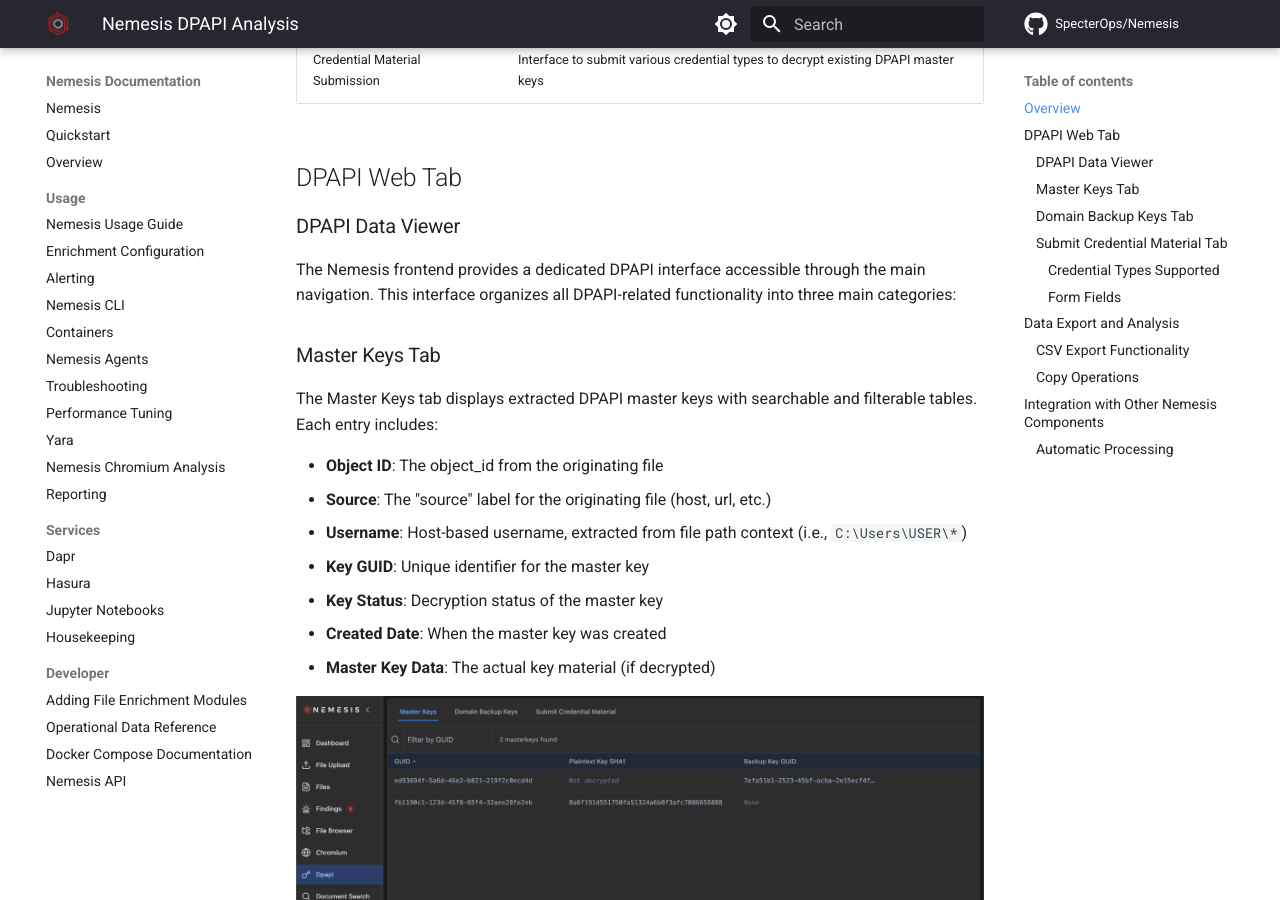
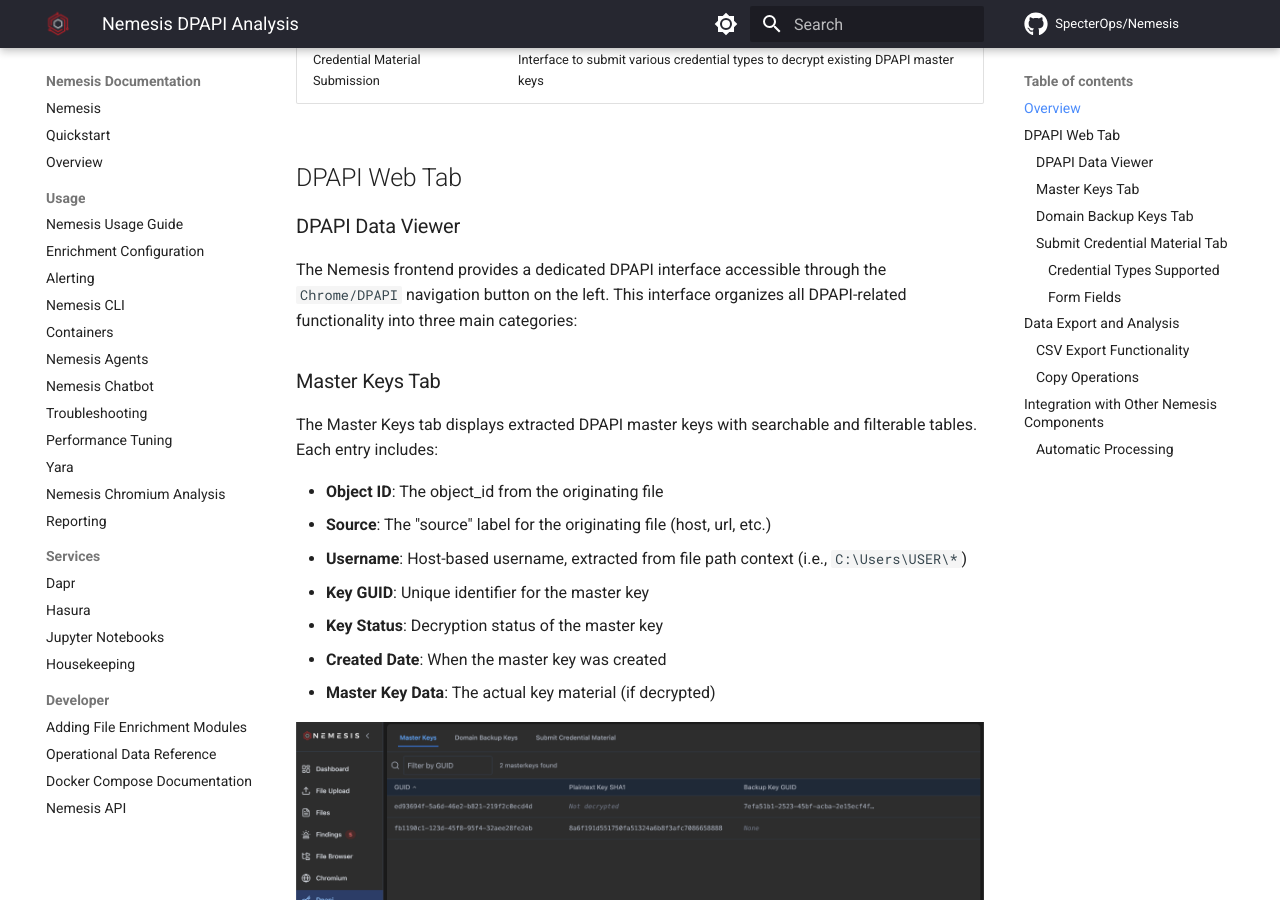
Before and after one commit to SpecterOps/Nemesis, an MkDocs documentation site: the page built from docs/dpapi.md, in a window 1280 px wide and 900 px high, scrolled down 648 px. Built offline with MkDocs 1.6.1 and Material for MkDocs 9.7.7, drawn with Linux system fonts in a browser that asks for light colours; comment, search, counter and statistics services are not loaded.

Commit message:
Update docs
- Update docs

```diff
--- a/docs/dpapi.md
+++ b/docs/dpapi.md
@@ -20,7 +20,7 @@
 
 ### DPAPI Data Viewer
 
-The Nemesis frontend provides a dedicated DPAPI interface accessible through the main navigation. This interface organizes all DPAPI-related functionality into three main categories:
+The Nemesis frontend provides a dedicated DPAPI interface accessible through the `Chrome/DPAPI` navigation button on the left. This interface organizes all DPAPI-related functionality into three main categories:
 
 ### Master Keys Tab
 
--- a/mkdocs.yml
+++ b/mkdocs.yml
@@ -22,6 +22,7 @@
     - cli.md
     - containers.md
     - agents.md
+    - chatbot.md
     - troubleshooting.md
     - performance.md
     - yara.md
```
Also changed, not shown: docs/agents.md (+10 -27 lines), docs/chatbot.md (added, +38 -0 lines), docs/chromium.md (+1 -1 lines), docs/images/nemesis_agents_configuration.png (added), docs/images/nemesis_chatbot.png, docs/images/nemesis_chatbot_settings.png (added), docs/images/nemesis_chatbot_token_warning.png (added), docs/images/nemesis_dashboard_agents_prompt.png.
